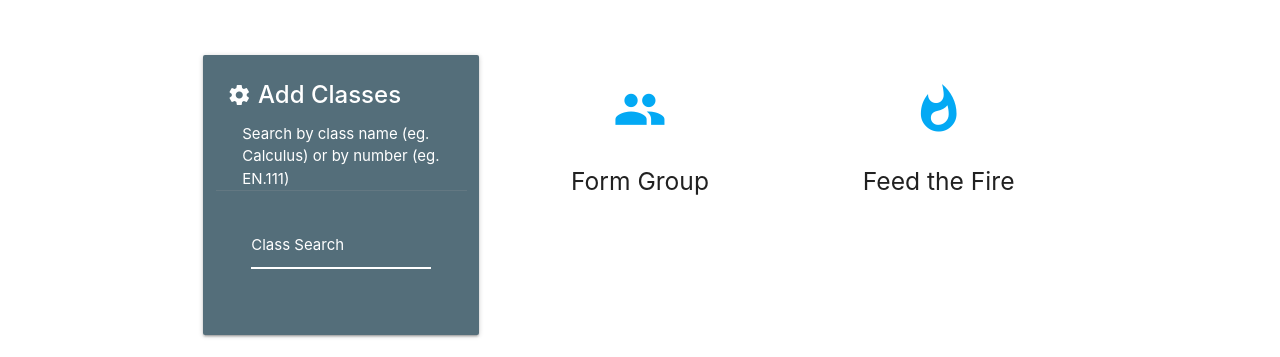
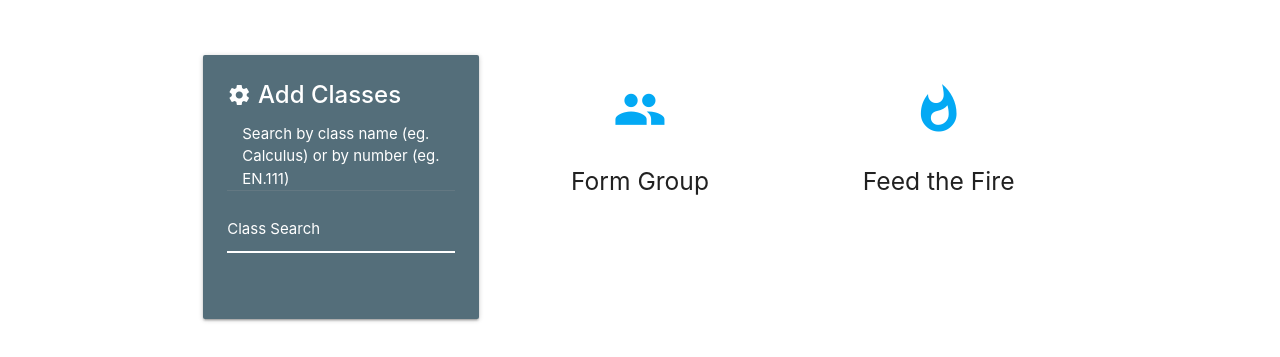
Before and after one commit to mason2smart/StudyFire, a plain HTML site: page public_html/Dashboard/index.html in a window 1280 px wide. Shown: the part 443-800 px from the top of the page. Drawn offline with nearby package versions, Linux system fonts and the light colour scheme; no server answers.

Commit message:
no padding search

```diff
--- a/public_html/Dashboard/index.html
+++ b/public_html/Dashboard/index.html
@@ -78,9 +78,9 @@
           <span class="card-title"><i class="material-icons">settings</i> <strong  style="vertical-align: top">Add Classes</strong></span>
           <div class="icon-block">
 			  <p>Search by class name (eg. Calculus) or by number (eg. EN.111)</p>
-        </div>
-			<div class="row">
-        <div class="card-action">
+        </div>        <div class="card-action no-padding">
+
+			<div class="row no-padding">
 			<form>
 			<div class="input-field col s12">
           <input id="class-search" type="text" class="validate white-text">
```
